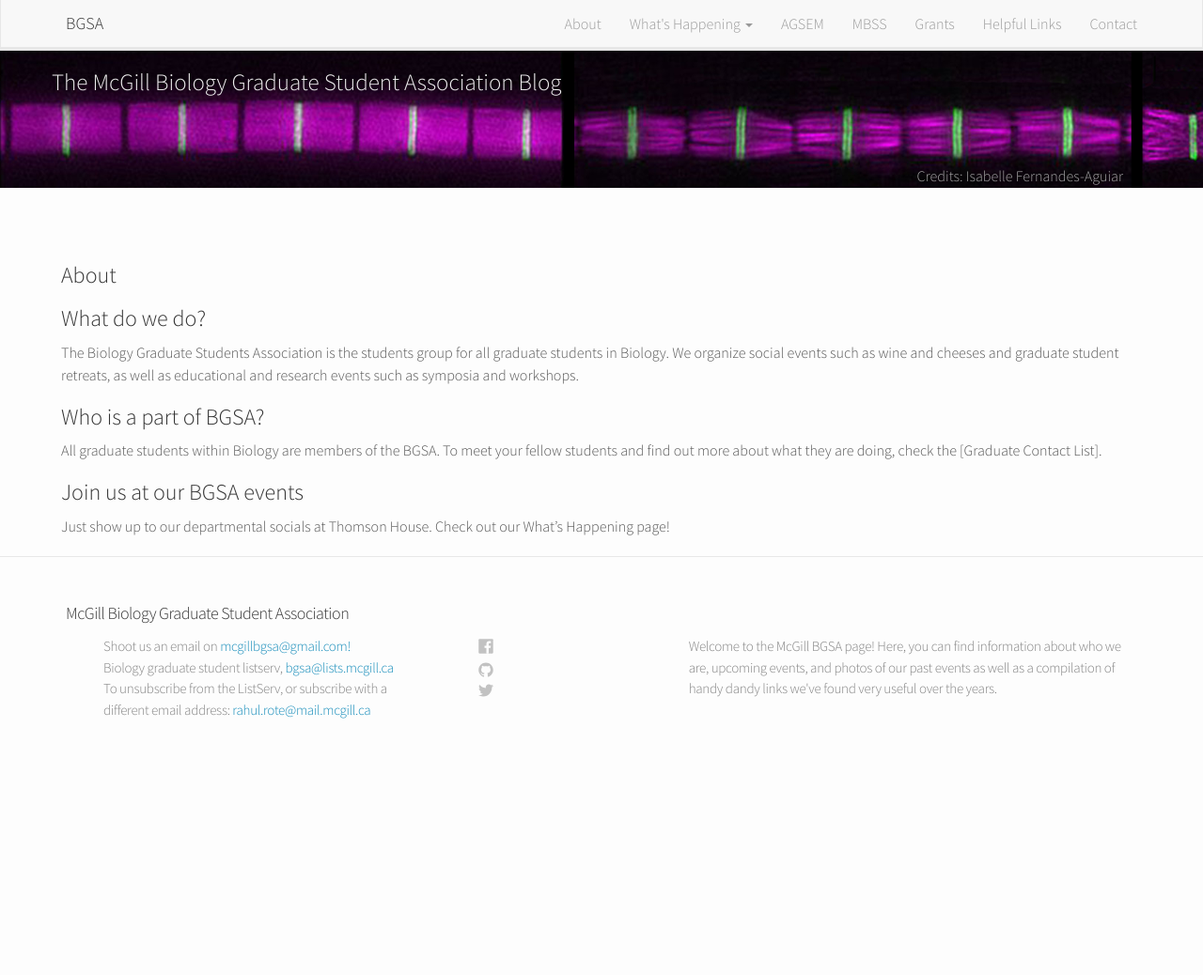
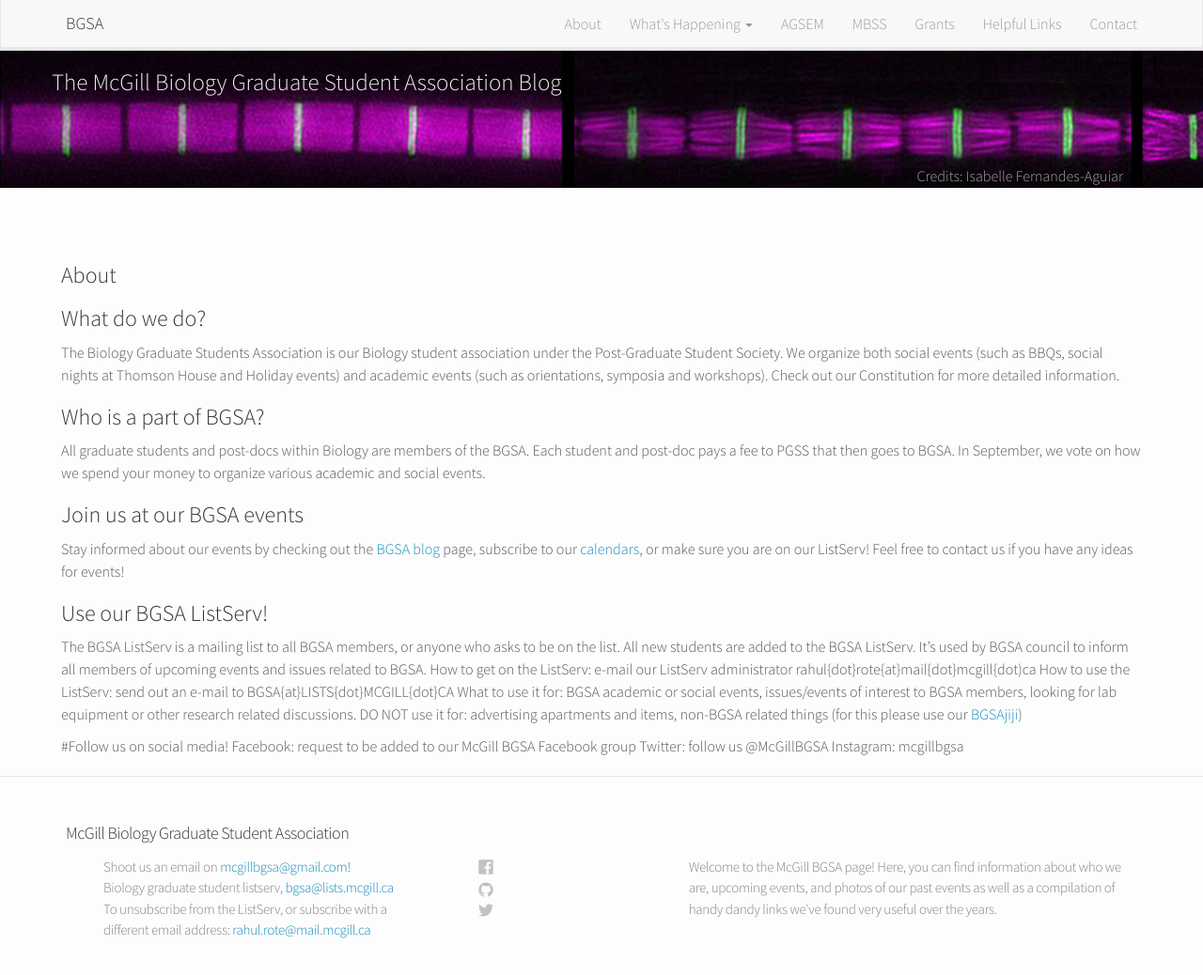
Before and after one commit to McGillBGSA/McGillBGSA.github.io, a Jekyll site: the page built from about.md, in a window 1280 px wide and 1057 px high. Shown: the top 1038 px of the window at 94% size. Built offline with Jekyll 4.4.1, drawn with Linux system fonts in a browser that asks for light colours; nearby versions of some CDN libraries.

Commit message:
Updated about.md

```diff
--- a/about.md
+++ b/about.md
@@ -2,13 +2,27 @@
 layout: page
 title: About
 permalink: /about/
+published: true
 ---
 
+
 #What do we do?
-The Biology Graduate Students Association is the students group for all graduate students in Biology. We organize social events such as wine and cheeses and graduate student retreats, as well as educational and research events such as symposia and workshops.
+The Biology Graduate Students Association is our Biology student association under the Post-Graduate Student Society. We organize both social events (such as BBQs, social nights at Thomson House and Holiday events) and academic events (such as orientations, symposia and workshops).  Check out our Constitution for more detailed information.
 
 #Who is a part of BGSA?
-All graduate students within Biology are members of the BGSA. To meet your fellow students and find out more about what they are doing, check the [Graduate Contact List].
+All graduate students and post-docs within Biology are members of the BGSA. Each student and post-doc pays a fee to PGSS that then goes to BGSA. In September, we vote on how we spend your money to organize various academic and social events.
 
 #Join us at our BGSA events
-Just show up to our departmental socials at Thomson House. Check out our What's Happening page!
+Stay informed about our events by checking out the [BGSA blog](http://mcgillbgsa.com) page, subscribe to our [calendars](http://mcgillbgsa.com/pages/calendar/), or make sure you are on our ListServ! Feel free to contact us if you have any ideas for events!
+
+#Use our BGSA ListServ!
+The BGSA ListServ is a mailing list to all BGSA members, or anyone who asks to be on the list.  All new students are added to the BGSA ListServ.  It’s used by BGSA council to inform all members of upcoming events and issues related to BGSA.
+How to get on the ListServ: e-mail our ListServ administrator rahul{dot}rote{at}mail{dot}mcgill{dot)ca
+How to use the ListServ: send out an e-mail to BGSA{at}LISTS{dot}MCGILL{dot}CA
+What to use it for: BGSA academic or social events, issues/events of interest to BGSA members, looking for lab equipment or other research related discussions.
+DO NOT use it for: advertising apartments and items, non-BGSA related things (for this please use our [BGSAjiji](https://docs.google.com/spreadsheets/d/1s9BcBibvzUni4RXZ90X5_LQtxD_19S6mxys_-VmQ1CM/edit?pli=1#gid=0))
+
+ #Follow us on social media!
+Facebook: request to be added to our McGill BGSA Facebook group
+Twitter: follow us @McGillBGSA
+Instagram: mcgillbgsa
```
